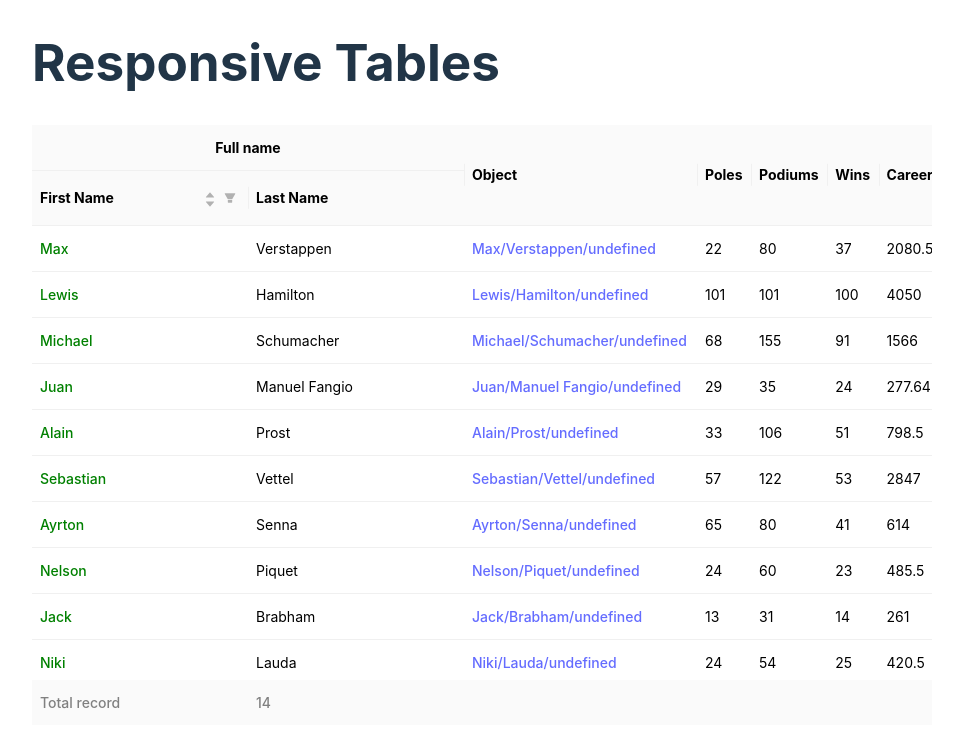
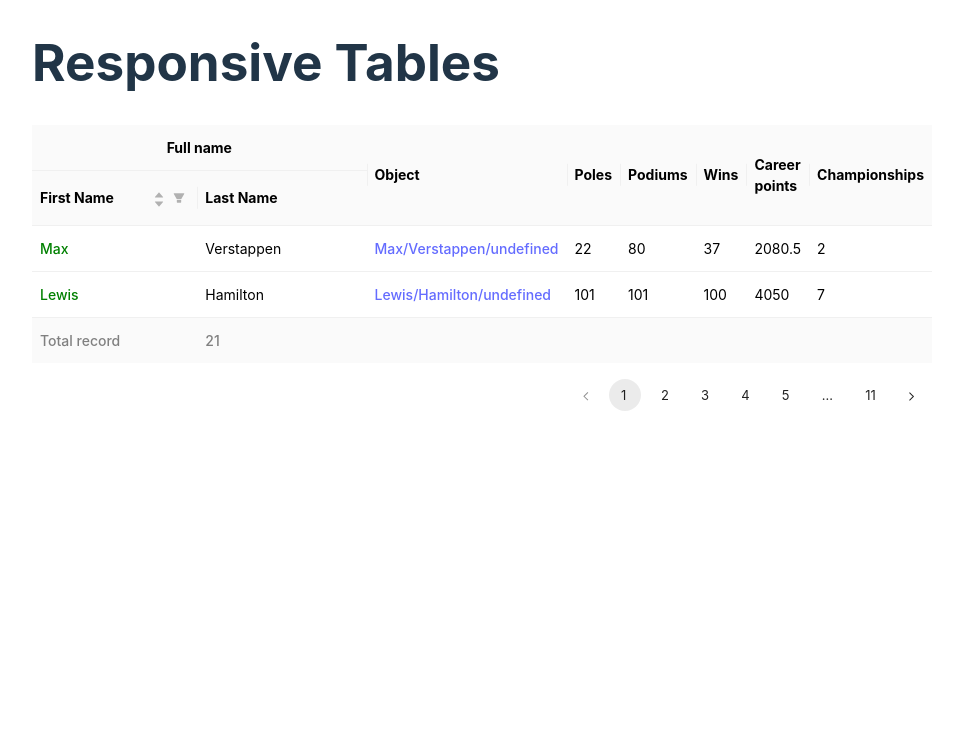
Before and after one commit to quangghaa/custom-component, a React (Vite) app: page / in a window 1280 px wide. Shown: the top 748 px of the page, without its empty margins (158-1121 px from the left). Built offline with nearby package versions, Linux system fonts and the light colour scheme.

Commit message:
add table pagination

```diff
--- a/package.json
+++ b/package.json
@@ -26,6 +26,7 @@
     "@typescript-eslint/eslint-plugin": "^6.0.0",
     "@typescript-eslint/parser": "^6.0.0",
     "@vitejs/plugin-react-swc": "^3.3.2",
+    "classnames": "^2.3.2",
     "eslint": "^8.45.0",
     "eslint-plugin-react-hooks": "^4.6.0",
     "eslint-plugin-react-refresh": "^0.4.3",
--- a/src/App.tsx
+++ b/src/App.tsx
@@ -9,7 +9,7 @@ function App() {
       <TableView
         columns={columns}
         data={data}
-        scroll={{ x: "120%", y: 600 }}
+      // scroll={{ x: "120%", y: 600 }}
       />
     </div>
   )
--- a/src/TableViewDemo.tsx
+++ b/src/TableViewDemo.tsx
@@ -312,4 +312,68 @@ export const data: UserType[] = [
         careerPoints: 420,
         championships: 2,
     },
+    // ----
+    {
+        firstName: "Mika15",
+        lastName: "Häkkinen",
+        poles: 26,
+        podiums: 51,
+        wins: 20,
+        careerPoints: 420,
+        championships: 2,
+    },
+    {
+        firstName: "Mika16",
+        lastName: "Häkkinen",
+        poles: 26,
+        podiums: 51,
+        wins: 20,
+        careerPoints: 420,
+        championships: 2,
+    },
+    {
+        firstName: "Mika17",
+        lastName: "Häkkinen",
+        poles: 26,
+        podiums: 51,
+        wins: 20,
+        careerPoints: 420,
+        championships: 2,
+    },
+    {
+        firstName: "Mika18",
+        lastName: "Häkkinen",
+        poles: 26,
+        podiums: 51,
+        wins: 20,
+        careerPoints: 420,
+        championships: 2,
+    },
+    {
+        firstName: "Mika19",
+        lastName: "Häkkinen",
+        poles: 26,
+        podiums: 51,
+        wins: 20,
+        careerPoints: 420,
+        championships: 2,
+    },
+    {
+        firstName: "Mika20",
+        lastName: "Häkkinen",
+        poles: 26,
+        podiums: 51,
+        wins: 20,
+        careerPoints: 420,
+        championships: 2,
+    },
+    {
+        firstName: "Mika21",
+        lastName: "Häkkinen",
+        poles: 26,
+        podiums: 51,
+        wins: 20,
+        careerPoints: 420,
+        championships: 2,
+    },
 ];
--- a/src/table_view/TableView.tsx
+++ b/src/table_view/TableView.tsx
@@ -1,9 +1,10 @@
-import React, { useState } from "react";
+import React, { useEffect, useMemo, useState } from "react";
 import "./table_view_style.scss";
 import { ColumnType, SortOrder } from "./types";
 import HeaderView from "./HeadView";
 import ItemView from "./ItemView";
 import { hasChildren } from "./common"
+import Pagination from "./pagination/Pagination.tsx";
 
 const EmptyTableBody = (props: any) => {
     const { colSpan } = props
@@ -20,9 +21,19 @@ interface Props {
     data: any[]
     scroll?: ScrollType
 }
+const PageSize = 2
 export const TableView: React.FC<Props> = (props: any) => {
     const { columns, data, scroll } = props
-    const [dataView, setDataView] = useState<any[]>(data)
+
+    const [currentPage, setCurrentPage] = useState(1);
+
+    const currentTableData = useMemo(() => {
+        const firstPageIndex = (currentPage - 1) * PageSize;
+        const lastPageIndex = firstPageIndex + PageSize;
+        return data.slice(firstPageIndex, lastPageIndex);
+    }, [currentPage]);
+
+    const [dataView, setDataView] = useState<any[]>(currentTableData)
 
     const tableSizeCls: any = { x: "100%", y: "auto" } // default width and height
     if (scroll) {
@@ -31,6 +42,10 @@ export const TableView: React.FC<Props> = (props: any) => {
         if (typeof x === "string") tableSizeCls.x = x
         if (typeof y === "number") tableSizeCls.y = y + "px"
     }
+
+    useEffect(() => {
+        setDataView(currentTableData)
+    }, [currentTableData])
 
     function getTotalColumns(columns: ColumnType<any>[], remainingSum: number = 0) {
         let sum = remainingSum
@@ -46,7 +61,7 @@ export const TableView: React.FC<Props> = (props: any) => {
 
     function handleSort(direction: SortOrder, sorter: (a: any, b: any) => number) {
         if (direction === null) {
-            setDataView(data)
+            setDataView(currentTableData)
         } else {
             const temp = [...dataView]
             const result = direction === "ascending" ? temp.sort(sorter) : temp.sort(sorter).reverse()
@@ -97,6 +112,14 @@ export const TableView: React.FC<Props> = (props: any) => {
                     </tr>
                 </tfoot>
             </table>
+            <Pagination
+                className="pagination-bar"
+                currentPage={currentPage}
+                totalCount={data.length}
+                pageSize={PageSize}
+                onPageChange={page => setCurrentPage(page)}
+            />
+
         </div>
 
     )
--- /dev/null
+++ b/src/table_view/pagination/Pagination.tsx
@@ -0,0 +1,84 @@
+import React from 'react';
+import { DOTS, usePagination } from './usePagination'; // Assuming usePagination is in the same directory
+import classnames from 'classnames';
+import "./pagination.scss";
+
+interface PaginationProps {
+    onPageChange: (page: number) => void;
+    totalCount: number;
+    siblingCount?: number;
+    currentPage: number;
+    pageSize: number;
+    className: any;
+}
+
+const Pagination: React.FC<PaginationProps> = ({
+    onPageChange,
+    totalCount,
+    siblingCount = 1,
+    currentPage,
+    pageSize,
+    className,
+}) => {
+    const paginationRange = usePagination({
+        currentPage,
+        totalCount,
+        siblingCount,
+        pageSize,
+    });
+
+    if (currentPage === 0 || !paginationRange || paginationRange.length < 2) {
+        return null;
+    }
+
+    function onNext() {
+        onPageChange(currentPage + 1);
+    };
+
+    function onPrevious() {
+        onPageChange(currentPage - 1);
+    };
+
+    let lastPage = paginationRange[paginationRange.length - 1];
+
+    return (
+        <ul
+            className={classnames('pagination-container', { [className]: className })}
+        >
+            <li
+                className={classnames('pagination-item', {
+                    disabled: currentPage === 1
+                })}
+                onClick={onPrevious}
+            >
+                <div className="arrow left" />
+            </li>
+            {paginationRange.map(pageNumber => {
+                if (pageNumber === DOTS) {
+                    return <li className="pagination-item dots">&#8230;</li>;
+                }
+
+                return (
+                    <li
+                        className={classnames('pagination-item', {
+                            selected: pageNumber === currentPage
+                        })}
+                        onClick={() => onPageChange(Number(pageNumber))}
+                    >
+                        {pageNumber}
+                    </li>
+                );
+            })}
+            <li
+                className={classnames('pagination-item', {
+                    disabled: currentPage === lastPage
+                })}
+                onClick={onNext}
+            >
+                <div className="arrow right" />
+            </li>
+        </ul>
+    );
+};
+
+export default Pagination;
--- /dev/null
+++ b/src/table_view/pagination/pagination.scss
@@ -0,0 +1,74 @@
+.pagination-container {
+  display: flex;
+  list-style-type: none;
+  justify-content: right;
+  padding: 0;
+
+  @media (max-width: 650px) {
+    justify-content: center;
+  }
+  .pagination-item {
+    padding: 0 12px;
+    height: 32px;
+    text-align: center;
+    margin: auto 4px;
+    color: rgba(0, 0, 0, 0.87);
+    display: flex;
+    box-sizing: border-box;
+    align-items: center;
+    letter-spacing: 0.01071em;
+    border-radius: 16px;
+    line-height: 1.43;
+    font-size: 13px;
+    min-width: 32px;
+
+    &.dots:hover {
+      background-color: transparent;
+      cursor: default;
+    }
+    &:hover {
+      background-color: rgba(0, 0, 0, 0.04);
+      cursor: pointer;
+    }
+
+    &.selected {
+      background-color: rgba(0, 0, 0, 0.08);
+    }
+
+    .arrow {
+      &::before {
+        position: relative;
+        /* top: 3pt; Uncomment this to lower the icons as requested in comments*/
+        content: '';
+        /* By using an em scale, the arrows will size with the font */
+        display: inline-block;
+        width: 0.4em;
+        height: 0.4em;
+        border-right: 0.12em solid rgba(0, 0, 0, 0.87);
+        border-top: 0.12em solid rgba(0, 0, 0, 0.87);
+      }
+
+      &.left {
+        transform: rotate(-135deg) translate(-50%);
+      }
+
+      &.right {
+        transform: rotate(45deg);
+      }
+    }
+
+    &.disabled {
+      pointer-events: none;
+
+      .arrow::before {
+        border-right: 0.12em solid rgba(0, 0, 0, 0.43);
+        border-top: 0.12em solid rgba(0, 0, 0, 0.43);
+      }
+
+      &:hover {
+        background-color: transparent;
+        cursor: default;
+      }
+    }
+  }
+}
--- /dev/null
+++ b/src/table_view/pagination/usePagination.ts
@@ -0,0 +1,78 @@
+import { useMemo } from "react";
+
+export const DOTS = "..."
+
+function range(start: number, end: number) {
+    const length = end - start + 1;
+    return Array.from({length}, (_, index: number) => index + start)
+}
+
+export interface UsePaginationProps {
+    totalCount: number;
+    pageSize: number;
+    siblingCount?: number;
+    currentPage: number;
+  }
+
+ export const usePagination = ({
+    totalCount,
+    pageSize,
+    siblingCount = 1,
+    currentPage,
+  }: UsePaginationProps): (number | string)[] | undefined => {
+    const paginationRange = useMemo(() => {
+      const totalPageCount = Math.ceil(totalCount / pageSize);
+
+      // Pages count is determined as siblingCount + firstPage + lastPage + currentPage + 2*DOTS
+      const totalPageNumbers = siblingCount + 5;
+
+      /*
+        If the number of pages is less than the page numbers we want to show in our
+        paginationComponent, we return the range [1..totalPageCount]
+      */
+      if (totalPageNumbers >= totalPageCount) {
+        return range(1, totalPageCount);
+      }
+
+      const leftSiblingIndex = Math.max(currentPage - siblingCount, 1);
+      const rightSiblingIndex = Math.min(
+        currentPage + siblingCount,
+        totalPageCount
+      );
+
+      /*
+        We do not want to show dots if there is only one position left
+        after/before the left/right page count as that would lead to a change if our Pagination
+        component size which we do not want
+      */
+      const shouldShowLeftDots = leftSiblingIndex > 2;
+      const shouldShowRightDots = rightSiblingIndex < totalPageCount - 2;
+
+      const DOTS = '...';
+      const firstPageIndex = 1;
+      const lastPageIndex = totalPageCount;
+
+      if (!shouldShowLeftDots && shouldShowRightDots) {
+        let leftItemCount = 3 + 2 * siblingCount;
+        let leftRange = range(1, leftItemCount);
+
+        return [...leftRange, DOTS, totalPageCount];
+      }
+
+      if (shouldShowLeftDots && !shouldShowRightDots) {
+        let rightItemCount = 3 + 2 * siblingCount;
+        let rightRange = range(
+          totalPageCount - rightItemCount + 1,
+          totalPageCount
+        );
+        return [firstPageIndex, DOTS, ...rightRange];
+      }
+
+      if (shouldShowLeftDots && shouldShowRightDots) {
+        let middleRange = range(leftSiblingIndex, rightSiblingIndex);
+        return [firstPageIndex, DOTS, ...middleRange, DOTS, lastPageIndex];
+      }
+    }, [totalCount, pageSize, siblingCount, currentPage]);
+
+    return paginationRange;
+  };
```
Also changed, not shown: 1 other file (tests, documents, lock files or other folders).
